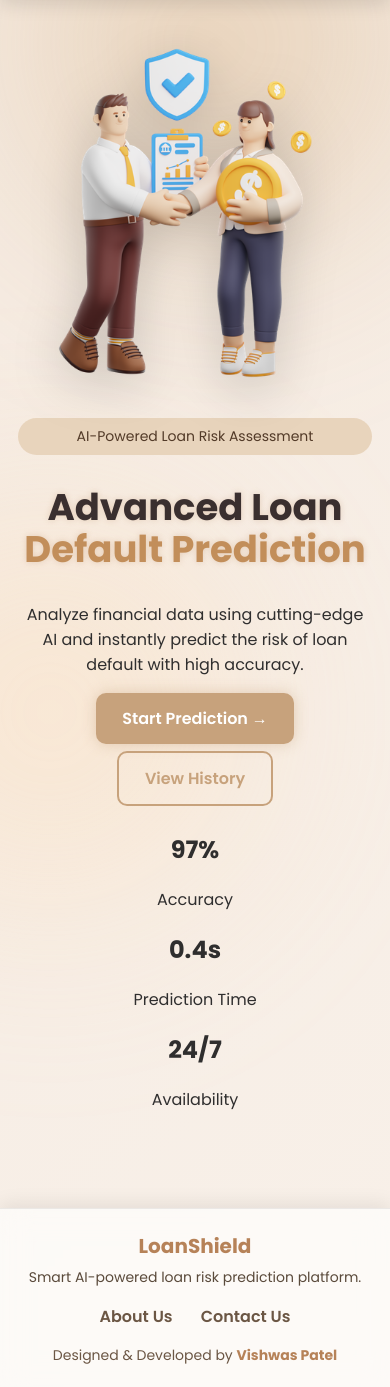
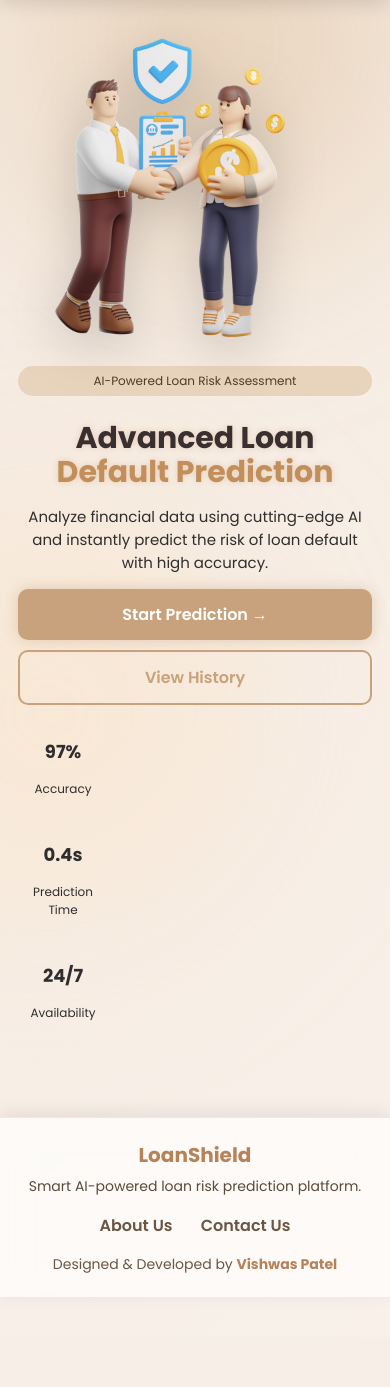
Before and after one commit to vishwasp1005/Loan_def, a Flask app: page / in a window 390 px wide. Shown: the part 82-1469 px from the top of the page. After the commit the page ends 1379 px from the top, so only its background shows below. Run offline with Flask 3, Linux system fonts and the light colour scheme; the visitor is signed in with stand-in values (Sample User, id 1).

Commit message:
Update home.html

```diff
--- a/templates/home.html
+++ b/templates/home.html
@@ -10,7 +10,6 @@
            HOME PAGE VISUAL ENHANCEMENTS
         -----------------------------*/
 
-        /* Soft animated background */
         body.home-body {
             background: linear-gradient(135deg, #f8f4ef, #f6ece3, #fbf7f2);
             background-size: 400% 400%;
@@ -23,7 +22,6 @@
             100% { background-position: 0% 50%; }
         }
 
-        /* HERO */
         .hero {
             padding: 40px 0;
             display: flex;
@@ -32,7 +30,6 @@
             gap: 60px;
         }
 
-        /* Text animation */
         .hero-text {
             flex: 1;
             animation: fadeLeft 0.9s ease;
@@ -54,7 +51,6 @@
             100% { text-shadow: 0 0 0px rgba(183,130,88,0.2); }
         }
 
-        /* Hero Image */
         .hero-image img {
             width: 480px;
             max-width: 100%;
@@ -67,7 +63,6 @@
             50% { transform: translateY(-10px); }
         }
 
-        /* Stats glow */
         .stat-box {
             transition: 0.3s ease;
         }
@@ -77,29 +72,68 @@
         }
 
         /* ----------------------------
-           MOBILE RESPONSIVE
+           MOBILE RESPONSIVE FIX (FINAL)
         -----------------------------*/
+
         @media(max-width: 950px){
             .hero {
                 flex-direction: column-reverse;
                 text-align: center;
-                gap: 30px;
+                gap: 28px;
+                padding-top: 10px;
             }
+
             .hero-image img {
-                width: 330px !important;
+                width: 300px !important;
+                margin-top: -10px;
+            }
+
+            .stats {
+                justify-content: center;
+                gap: 18px;
             }
         }
 
         @media(max-width: 600px){
+
+            .hero {
+                gap: 18px !important;
+                padding-bottom: 35px;
+            }
+
             .hero-text h1 {
-                font-size: 37px;
+                font-size: 30px;
+                margin-bottom: 10px;
             }
-            .hero {
-                padding-top: 10px;
+
+            .hero-text p {
+                font-size: 15px;
             }
-            .stats {
-                justify-content: center;
+
+            .badge {
+                font-size: 12px;
+                padding: 6px 12px;
             }
+
+            .hero-buttons {
+                margin-top: 10px;
+            }
+
+            .hero-buttons .btn-primary,
+            .hero-buttons .btn-secondary {
+                display: block;
+                width: 100%;
+                margin-bottom: 10px;
+                text-align: center;
+            }
+
+            .stat-box {
+                padding: 8px;
+                width: 90px;
+            }
+
+            .stat-box h2 { font-size: 18px; }
+            .stat-box p { font-size: 12px; }
         }
 
     </style>
@@ -157,7 +191,6 @@
 
     </section>
 
-    <!--  ⭐ FOOTER ADDED (Nothing removed) -->
     {% include 'footer.html' %}
 
 </body>
```
